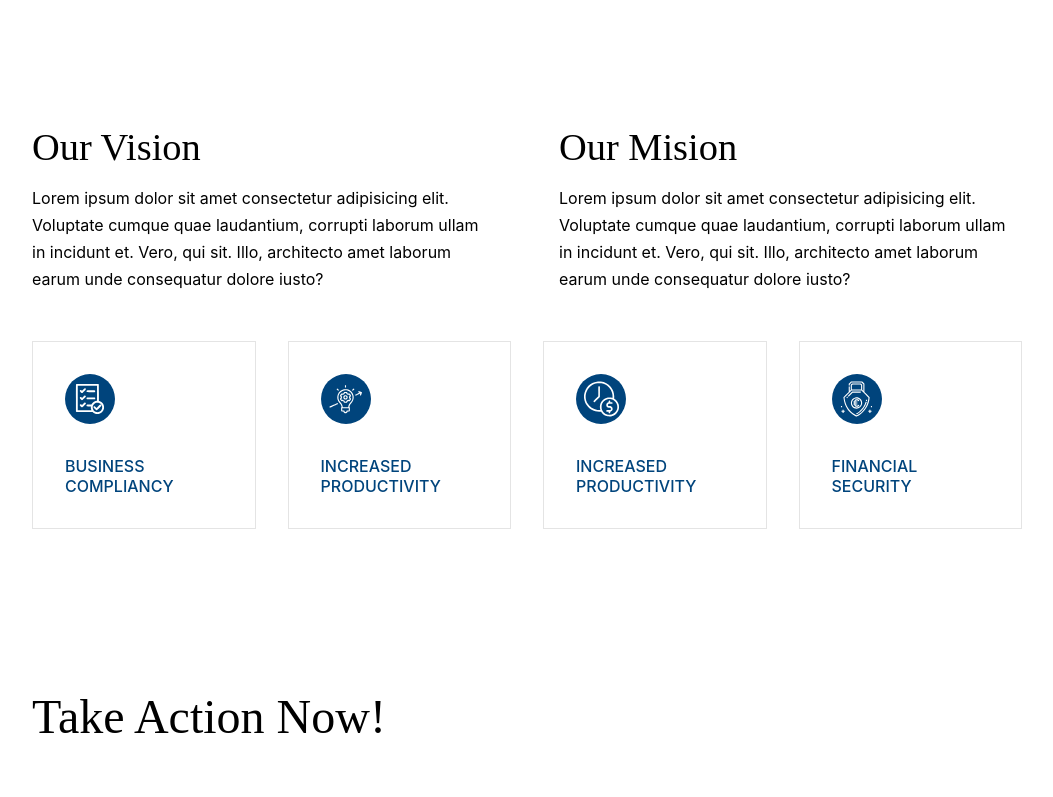
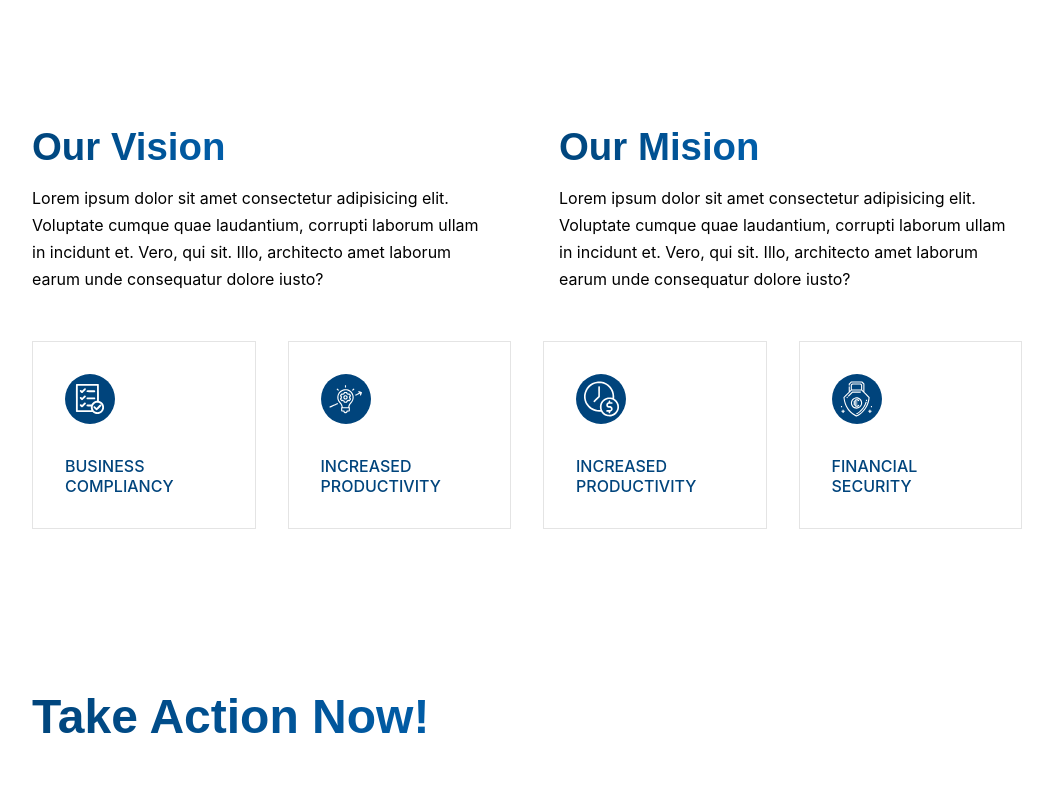
Before and after one commit to kingdanie/pneuma, a Next.js app in the folder pneumaoutsourcing/: page /about in a window 1280 px wide. Shown: the part 1020-1817 px from the top of the page, without its empty margins (113-1166 px from the left). Built offline with nearby package versions, Linux system fonts and the light colour scheme.

Commit message:
add more styles

```diff
--- a/pneumaoutsourcing/styles/globals.css
+++ b/pneumaoutsourcing/styles/globals.css
@@ -217,6 +217,9 @@ display: flex;
 }
 }
 
+
+
+
 .About-Cards {
   display: grid;
     gap: 2em;
@@ -264,7 +267,7 @@ display: flex;
   margin: 100px auto;
 }
 
-.services-card h3 {
+.services-card h3, .colored-text  {
   /* color: var(--brand-color-dark); */
   font-family: "metropolis-medium", sans-serif;
   font-weight: bold;
@@ -339,7 +342,9 @@ button {
 }
 
 
-
+.about-image img, .service-image img {
+  object-fit: cover;
+}
 
 button:hover {
   background-color: var(--brand-color-dark);
@@ -797,10 +802,10 @@ a {
   .About-Cards .p-card{
     color: var(--brand-color);
   }
-  .services-card h3{
+  .services-card h3, .colored-text {
     color: var(--brand-color)
   }
-  .services-card h3 {
+  .services-card h3, .colored-text  {
     /* color: var(--brand-color-dark); */
     background: linear-gradient(45deg, #c8e9ff, #0095f9);
     -webkit-text-fill-color: transparent;
```
